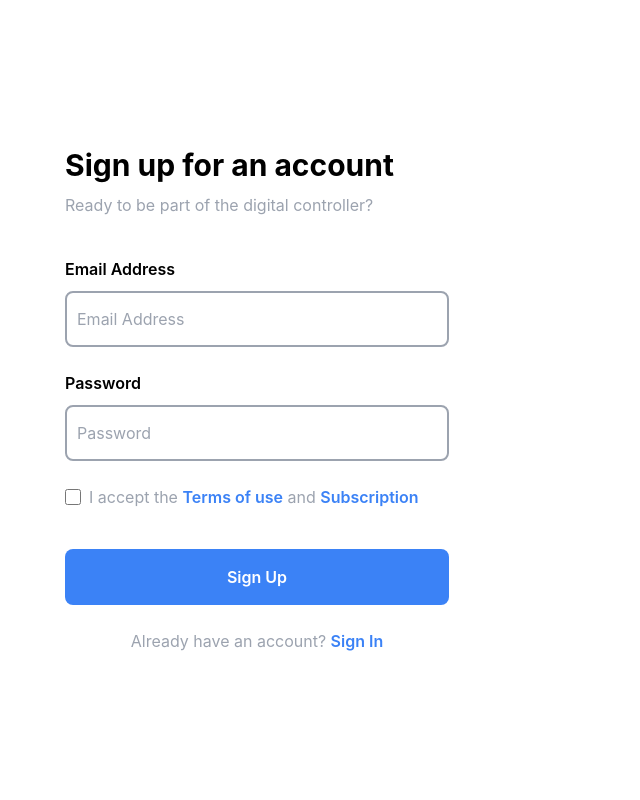
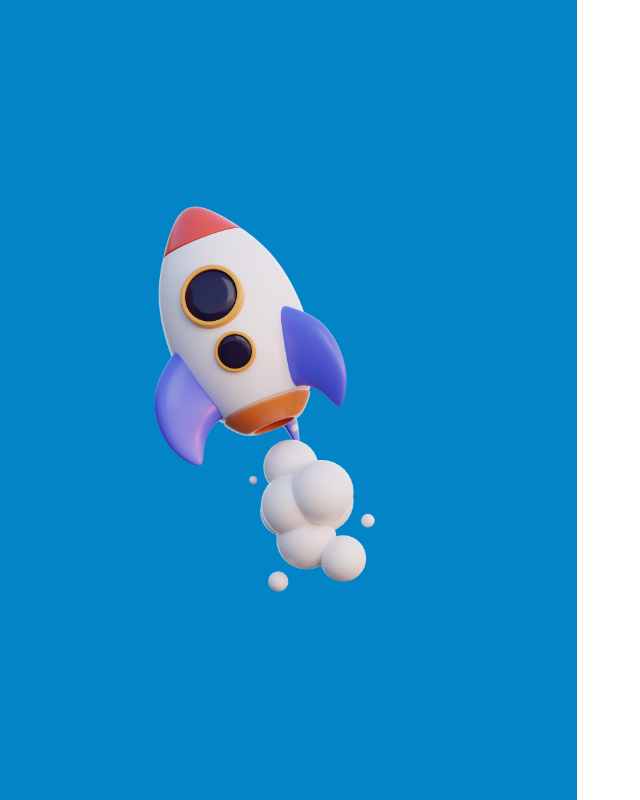
Before and after one commit to IrsyadRA/capsproject_feem7, a React (Create React App) app: page / in a window 1280 px wide. Shown: the whole page, without its empty margins (63-703 px from the left). Built offline with nearby package versions, Linux system fonts and the light colour scheme.

Commit message:
Insert logo & picture in register page

```diff
--- a/src/page/register_page/index.js
+++ b/src/page/register_page/index.js
@@ -1,49 +1,12 @@
-import { useState } from "react"
-import InputText from "../../global_component/input_text";
-import Button from "../../global_component/button";
+import signupImage from "../../global_component/images/Saly-43.png";
 
 const RegisterPage = () => {
-    const [email, setEmail] = useState('');
-    const [password, setPassword] = useState('');
 
-    const handleEmail = (e) => {
-        setEmail(e.target.value);
-    }
-    const handlePassword = (e) => {
-        setPassword(e.target.value);
-    }
     return (
-        <div className="container w-2/4 h-screen flex flex-col items-center justify-center">
-            <div className="text-left">
-                <h1 className="font-bold text-3xl mb-2.5">Sign up for an account</h1>
-                <p className="text-gray-400 mb-10">Ready to be part of the digital controller?</p>
-                <form>
-                    <label className="font-semibold">Email Address</label>
-                    <InputText
-                        style="mt-2.5 mb-6 w-96 h-14 border-2 border-gray-400 rounded-lg p-2.5"
-                        value={email}
-                        onChange={handleEmail}
-                        placeHolder='Email Address'
-                        type='text'
-                    />
-                    <label className="font-semibold">Password</label>
-                    <InputText
-                        style='mt-2.5 mb-6 w-96 h-14 border-2 border-gray-400 rounded-lg p-2.5'
-                        value={password}
-                        onChange={handlePassword}
-                        placeHolder='Password'
-                        type='password'
-                    />
-                    <div className="flex">
-                        <input type="checkbox" className="w-4 h-4 rounded cursor-pointer mt-1 align-top mr-2" />
-                        <p className="text-gray-400">I accept the <span><a href="#" className="font-semibold text-blue-500">Terms of use</a></span> and <span><a href="#" className="font-semibold text-blue-500">Subscription</a></span></p>
-                    </div>
-                    <Button
-                        btnName="Sign Up"
-                        style="mt-10 mb-6 w-96 h-14 rounded-lg bg-blue-500 text-white font-semibold"
-                    />
-                    <p className="text-center text-gray-400">Already have an account? <span><a href="#" className="font-semibold text-blue-500">Sign In</a></span></p>
-                </form>
+        <div className="grid grid-cols-1 sm:grid-cols-2 max-h-screen w-full">
+
+            <div className="hidden sm:inline-flex flex items-center justify-center bg-sky-600 h-screen">
+                    <img className="w-2/3 m-auto" src={signupImage}/>
             </div>
         </div>
     )
```
Also changed, not shown: src/global_component/images/Saly-43.png (added), 1 other file (tests, documents, lock files or other folders).
